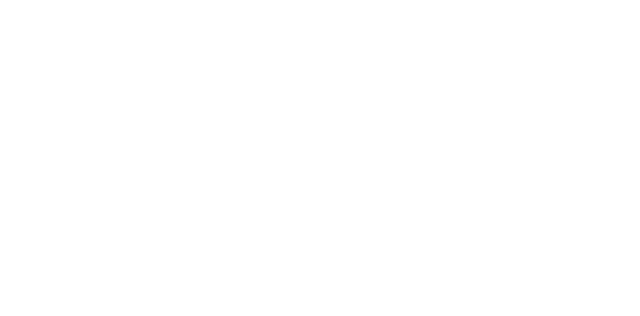
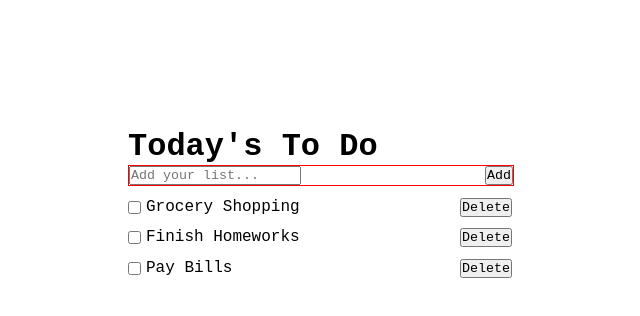
Before and after one commit to Yosefgeda/to-do-list, a website built with webpack: page src/index.html in a window 1280 px wide. Shown: the whole page, without its empty margins (384-1024 px from the left). Built offline with nearby package versions, Linux system fonts and the light colour scheme.

Commit message:
Static Todo app

```diff
--- a/src/index.html
+++ b/src/index.html
@@ -3,9 +3,22 @@
 <head>
     <meta charset="UTF-8">
     <meta name="viewport" content="width=device-width, initial-scale=1.0">
-    <title>Wbpack Exercise</title>
+    <title>To Do List</title>
 </head>
 <body>
+    <div class="container">
+        <div class="add-list">
+            <h1>Today's To Do</h1>
+                <div class="input-field">
+                    <input type="text" placeholder="Add your list...">
+                    <button class="submit-btn">Add</button>
+                </div>
+        </div>
 
+        <div class="generated-list">
+
+        </div>
+
+    </div>
 </body>
 </html>
--- a/src/index.js
+++ b/src/index.js
@@ -11,4 +11,40 @@ import './style.css';
 //   }
 
 //   document.body.appendChild(component());
-  console.log('ppee ');
+let list = [
+    {
+        description: 'Grocery Shopping',
+        completed: false,
+        index: 1
+    },
+    {
+        description: 'Finish Homeworks',
+        completed: false,
+        index: 2
+    },
+    {
+        description: 'Pay Bills',
+        completed: false,
+        index: 3
+    }
+]
+ const generatedList = document.querySelector('.generated-list');
+
+
+
+ let displayTodo = () => {
+    const displayTodo = list.map((item) =>
+    `
+    <div class='todo-lists'>
+        <input type="checkbox" class='check-box' id='${item.index}'>
+        <p class='todo-paragraph'>${item.description}</p>
+        <button class='delete-btn'>Delete</button>
+    </div>
+ `
+ );
+
+ generatedList.innerHTML = (displayTodo).join('');
+
+};
+
+displayTodo();
--- a/src/style.css
+++ b/src/style.css
@@ -1,4 +1,44 @@
 * {
     margin: 0;
     padding: 0;
+    font-family: 'Courier New', Courier, monospace;
 }
+
+.container {
+    margin-top: 10%;
+    margin-left: 40%;
+
+}
+
+/* .add-list {
+    border: 1px solid red;
+    display: flex;
+    flex-direction: column;
+} */
+
+.input-field {
+    display: flex;
+    width: 50%;
+    justify-content: space-between;
+    border: 1px solid red;
+}
+
+.todo-lists {
+    margin-top: 3%;
+    display: flex;
+}
+
+.generated-list {
+    width: 50%;
+}
+
+.todo-lists {
+    width: 100%;
+    display: flex;
+    justify-content: start;
+    gap: 5px;
+}
+
+.delete-btn {
+    margin-left: auto;
+}
```
Also changed, not shown: README.md, dist/index.html, dist/main.js.
